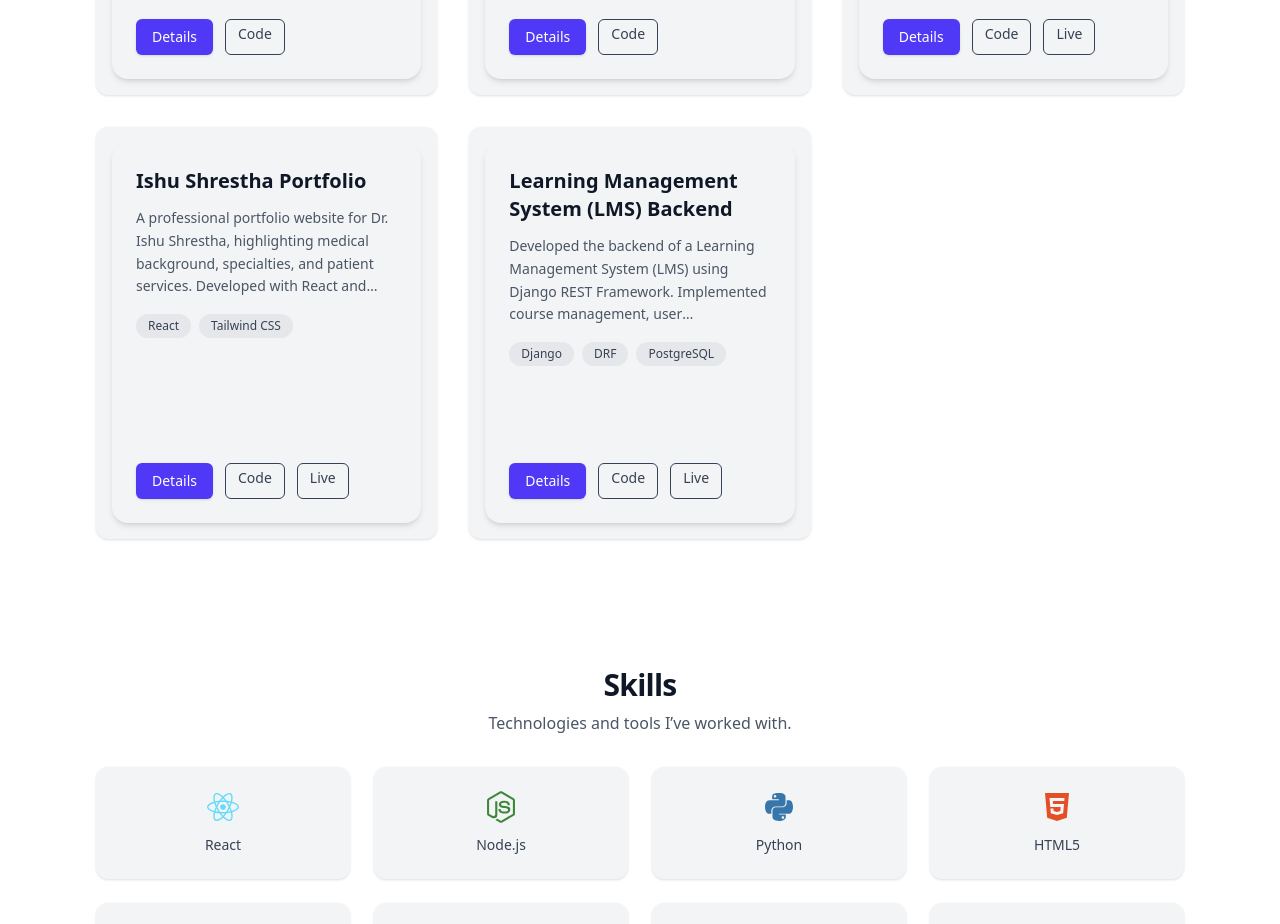
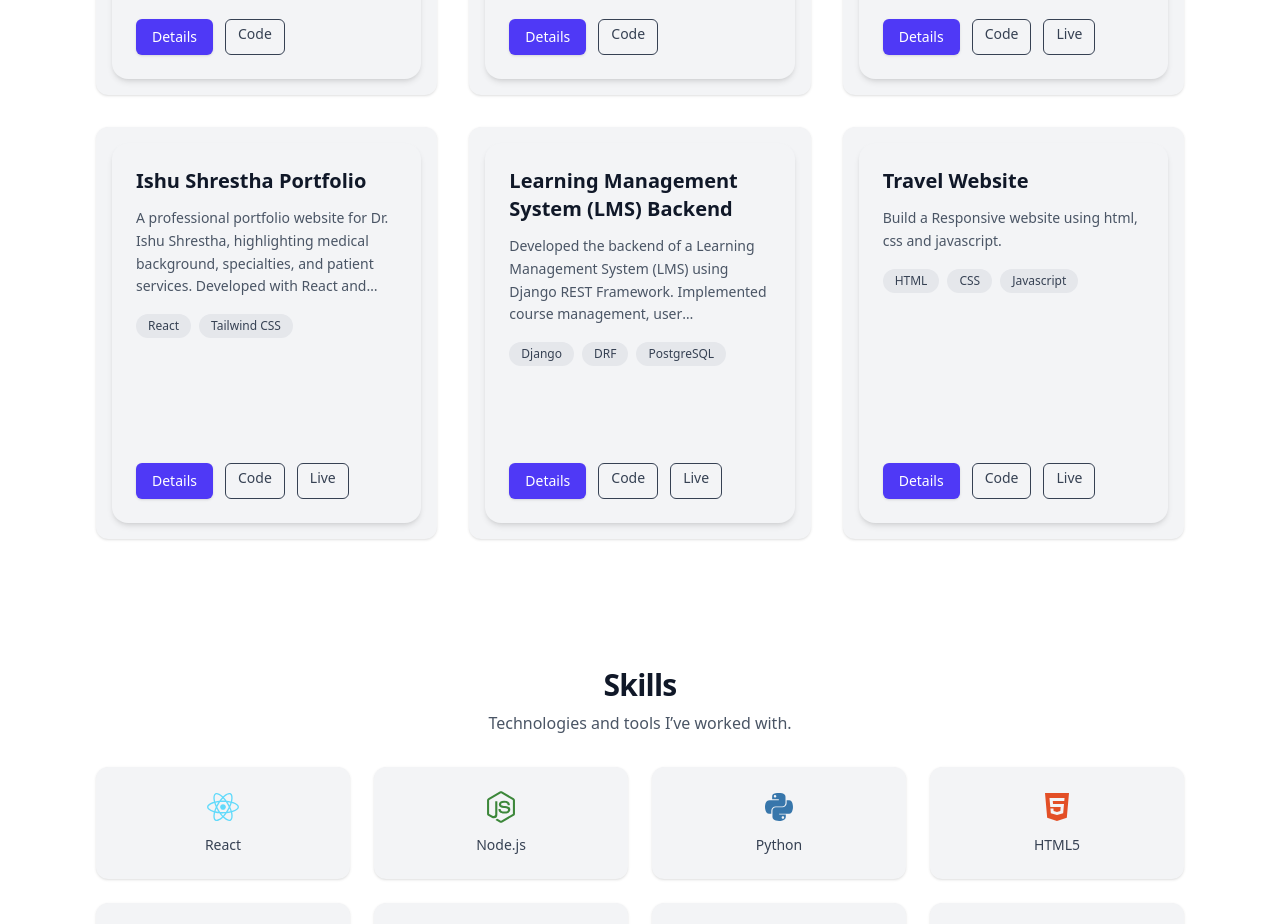
Before and after one commit to sabinpr/My-Portfolio, a React (Vite) app: page / in a window 1280 px wide. Shown: the part 2100-3024 px from the top of the page. Built offline with nearby package versions, Linux system fonts and the light colour scheme.

Commit message:
new project

```diff
--- a/src/data/projects.js
+++ b/src/data/projects.js
@@ -71,4 +71,12 @@ export const projects = [
     repo: "https://github.com/sabinpr/Learning-Management-System",
     live: "https://learning-management-system-tk4h.onrender.com",
   },
+  {
+    id: 9,
+    title: "Travel Website",
+    description: "Build a Responsive website using html, css and javascript.",
+    tags: ["HTML", "CSS", "Javascript"],
+    repo: "https://github.com/sabinpr/Travel-website",
+    live: "https://nepaltravel.vercel.app",
+  },
 ];
```
